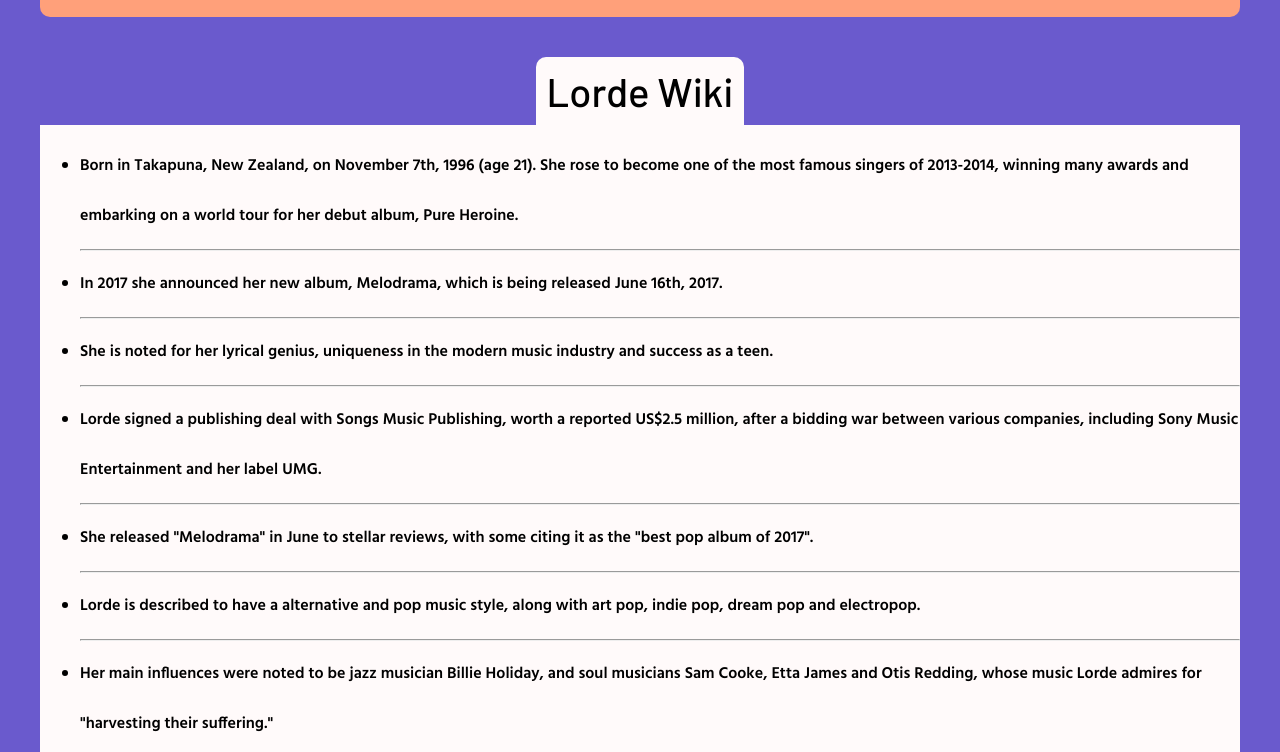
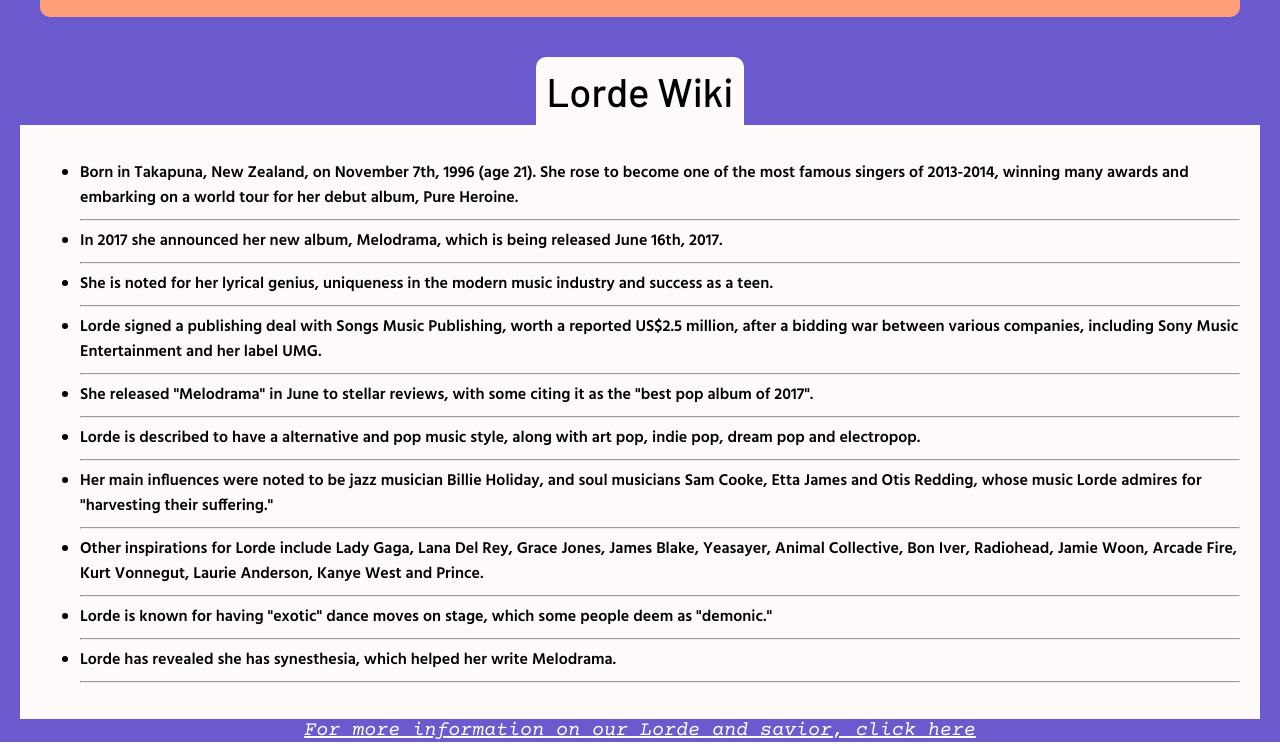
Before and after one commit to Joshuajrodrigues/lorde-tributepage-fcc, a plain HTML site: page index.html in a window 1280 px wide. Shown: the part 1086-1838 px from the top of the page. Drawn offline with nearby package versions, Linux system fonts and the light colour scheme.

Commit message:
Update style.css

```diff
--- a/style.css
+++ b/style.css
@@ -42,7 +42,7 @@ body{
     font-style: italic;
 }
 #wiki{
-    margin: 40px;
+    margin: 20px;
     display: flex;
     flex-direction: column;
     align-items: center;
@@ -59,7 +59,8 @@ body{
 #info{
     background-color: snow;
     font-family: 'Hind', sans-serif;
-    line-height: 50px;
+    line-height: 25px;
+    padding: 20px;
 
 }
 #tribute-link{
```
